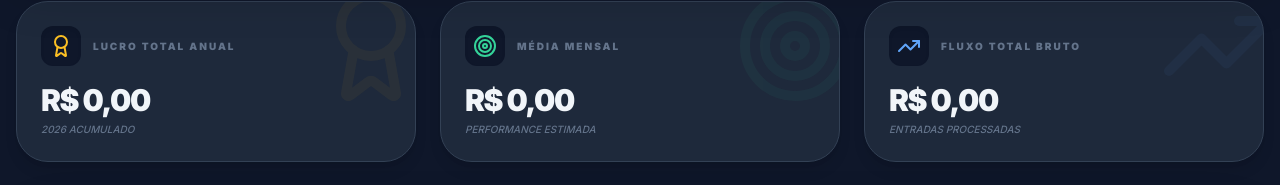
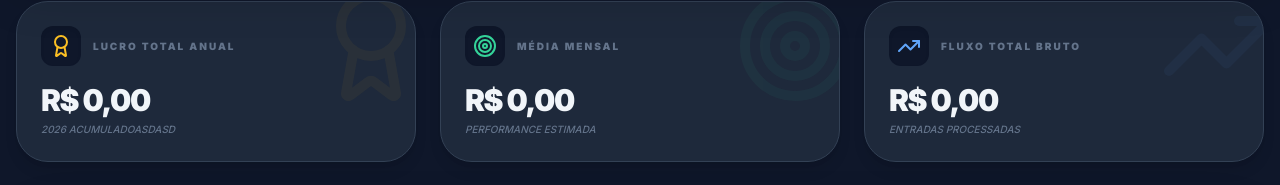
Before and after one commit to paguevan-lgtm/Planilha, a React (Vite) app: page / in a window 1280 px wide. Both pictures are taken after a click on the button "ANUAL". Shown: the part 88-273 px from the top of the page. Built offline with nearby package versions, Linux system fonts and the light colour scheme.

Commit message:
Update YearlyView.tsx

```diff
--- a/components/YearlyView.tsx
+++ b/components/YearlyView.tsx
@@ -49,7 +49,7 @@ const YearlyView: React.FC<Props> = ({ data, settings }) => {
   return (
     <div className="space-y-6 animate-in zoom-in-95 duration-500">
       <div className="grid grid-cols-1 md:grid-cols-3 gap-6">
-        <SummaryCard label="Lucro Total Anual" value={formatCurrency(yearTotals.liq)} icon={<Award className="text-amber-400" />} desc="2026 Acumulado" />
+        <SummaryCard label="Lucro Total Anual" value={formatCurrency(yearTotals.liq)} icon={<Award className="text-amber-400" />} desc="2026 Acumuladoasdasd" />
         <SummaryCard label="Média Mensal" value={formatCurrency(yearTotals.liq / 12)} icon={<Target className="text-emerald-400" />} desc="Performance estimada" />
         <SummaryCard label="Fluxo Total Bruto" value={formatCurrency(yearTotals.rec)} icon={<TrendingUp className="text-blue-400" />} desc="Entradas processadas" />
       </div>
```
